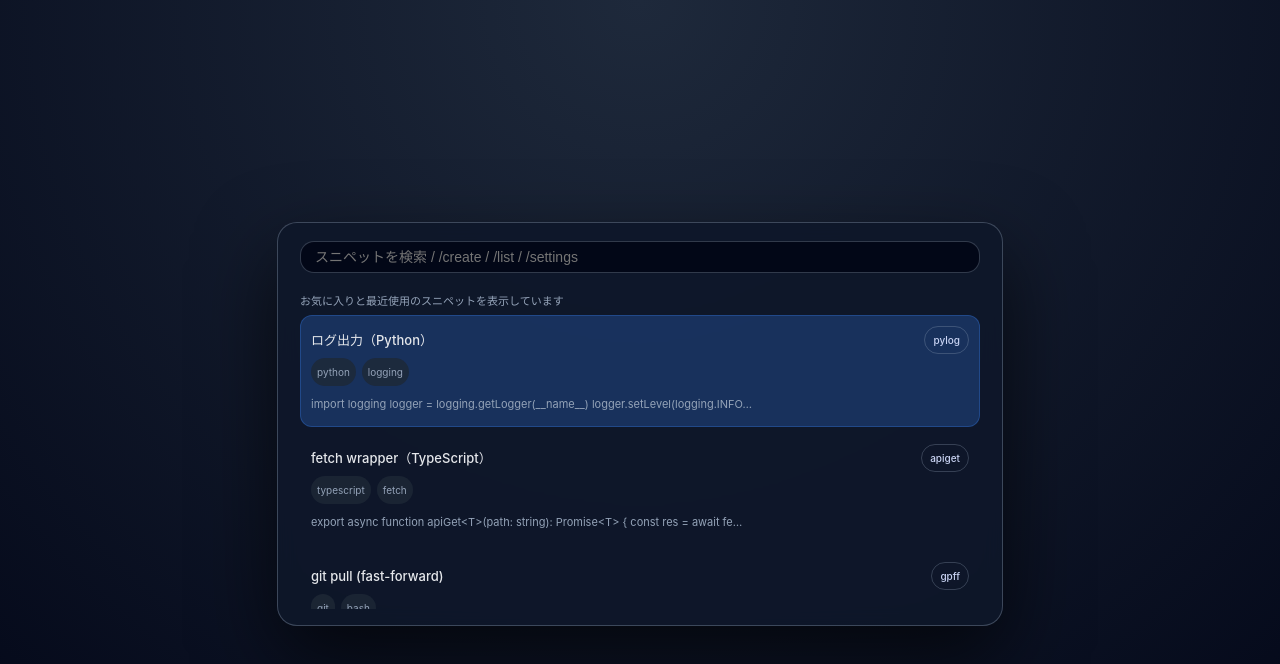
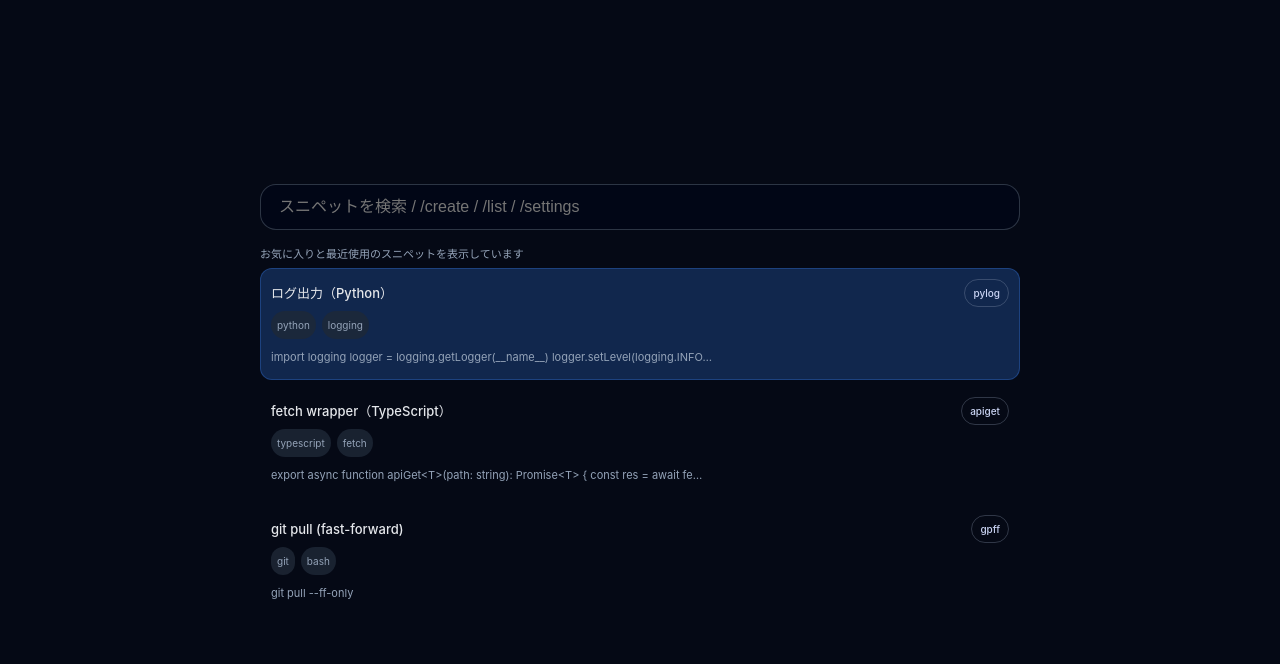
Before and after one commit to yuuki330/codespark, a React (Vite) app: page / in a window 1280 px wide. Shown: the top 664 px of the page. Built offline with nearby package versions, Linux system fonts and the light colour scheme.

Commit message:
feat: make search view frameless

```diff
--- a/src-tauri/tauri.conf.json
+++ b/src-tauri/tauri.conf.json
@@ -14,7 +14,8 @@
       {
         "title": "codespark",
         "width": 800,
-        "height": 600
+        "height": 600,
+        "decorations": false
       }
     ],
     "security": {
--- a/src/App.css
+++ b/src/App.css
@@ -27,7 +27,7 @@
 body {
   margin: 0;
   min-height: 100vh;
-  background: radial-gradient(circle at top, #1e293b, #020617);
+  background: #050915;
   color: #e5e7eb;
 }
 
@@ -36,31 +36,31 @@ body {
   display: flex;
   align-items: center;
   justify-content: center;
-  padding: 24px;
+  padding: 0;
 }
 
 .command-surface {
-  width: 680px;
-  max-width: 95vw;
+  width: 760px;
+  max-width: 96vw;
   display: flex;
   flex-direction: column;
-  gap: 16px;
-  padding: 18px 22px 16px;
-  border-radius: 20px;
-  border: 1px solid var(--surface-border);
-  background: var(--surface);
-  box-shadow: 0 32px 80px rgba(0, 0, 0, 0.65);
-  backdrop-filter: blur(10px);
+  gap: 12px;
+  padding: 10px 12px;
+  border-radius: 14px;
+  border: none;
+  background: transparent;
+  box-shadow: none;
+  backdrop-filter: none;
 }
 
 .search-bar {
   display: flex;
   align-items: center;
   gap: 10px;
-  padding: 6px 12px;
-  border-radius: 14px;
-  border: 1px solid rgba(55, 65, 81, 0.9);
-  background: rgba(2, 6, 23, 0.9);
+  padding: 12px 16px;
+  border-radius: 16px;
+  border: 1px solid rgba(55, 65, 81, 0.8);
+  background: rgba(2, 6, 23, 0.85);
 }
 
 .search-bar__input {
@@ -69,11 +69,12 @@ body {
   border: none;
   outline: none;
   color: inherit;
-  font-size: 14px;
+  font-size: 16px;
+  font-weight: 500;
 }
 
 .snippet-panel {
-  max-height: 320px;
+  max-height: 420px;
   overflow: auto;
   display: flex;
   flex-direction: column;
@@ -81,7 +82,13 @@ body {
 }
 
 .command-surface--panel {
-  width: 720px;
+  width: 760px;
+  max-width: 96vw;
+  padding: 18px 22px 16px;
+  border: 1px solid var(--surface-border);
+  background: var(--surface);
+  box-shadow: 0 32px 80px rgba(0, 0, 0, 0.65);
+  backdrop-filter: blur(10px);
 }
 
 .view-toolbar {
```
